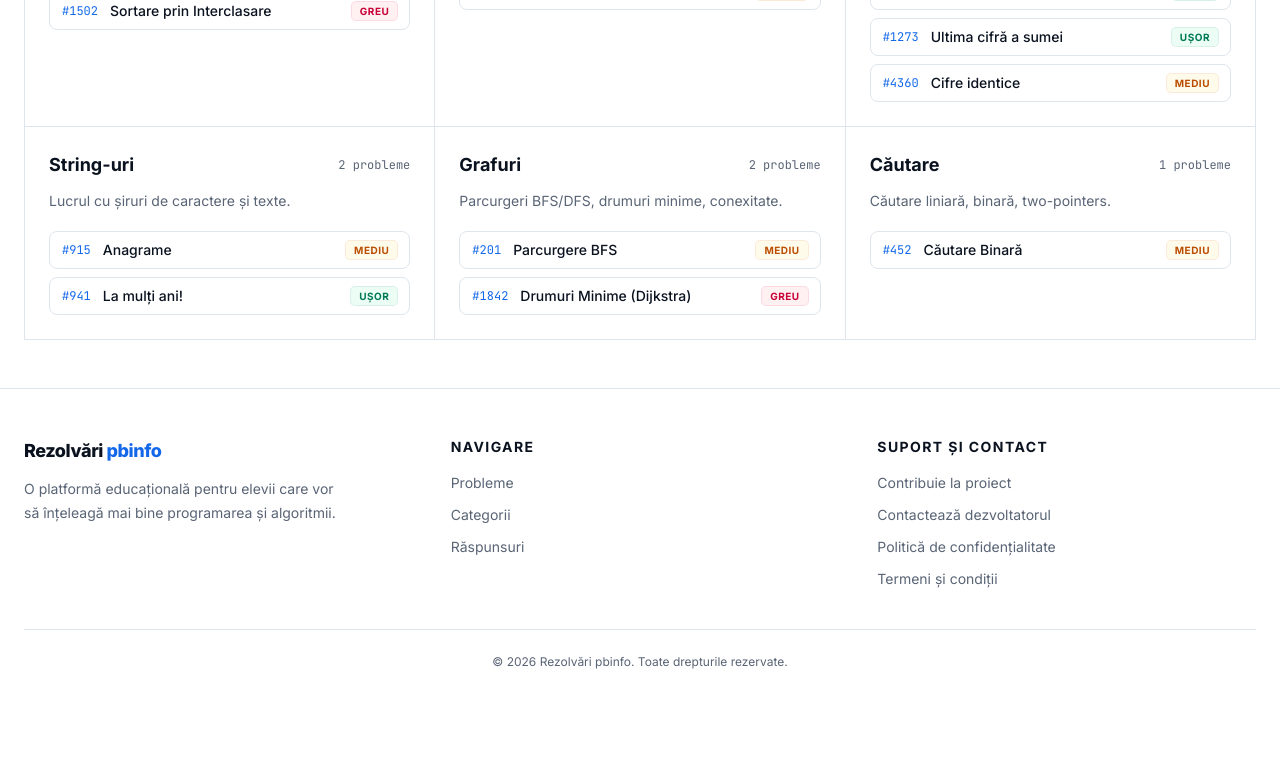
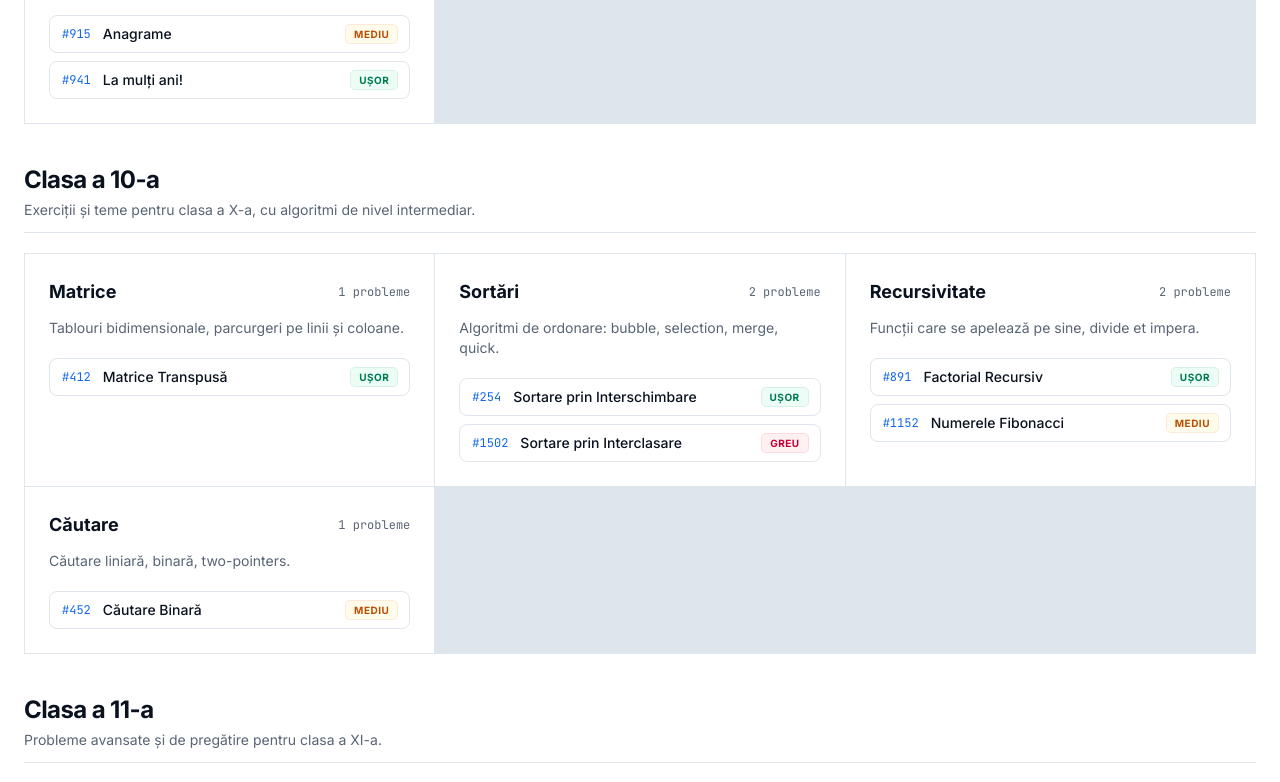
Before and after one commit to itsiamdev/pbinfo, a React (Vite) app: page /categorii in a window 1280 px wide. Shown: the part 940-1722 px from the top of the page. Before the commit the page ends 1658 px from the top, so only its background shows below. Built offline with nearby package versions, Linux system fonts and the light colour scheme.

Commit message:
feat: add class groups and categorize problems by class in problems data

```diff
--- a/src/data/problems.ts
+++ b/src/data/problems.ts
@@ -1,6 +1,9 @@
 export type Difficulty = "usor" | "mediu" | "greu";
 export type Category =
   | "Aritmetică"
+  | "Clasa a 9-a"
+  | "Clasa a 10-a"
+  | "Clasa a 11-a"
   | "Vectori"
   | "Matrice"
   | "Sortări"
@@ -27,6 +30,27 @@ export const DIFFICULTY_META: Record<Difficulty, { label: string; color: string
   usor: { label: "Ușor", color: "emerald" },
   mediu: { label: "Mediu", color: "amber" },
   greu: { label: "Greu", color: "rose" },
+};
+
+export const CLASS_GROUPS = [
+  {
+    name: "Clasa a 9-a",
+    description: "Probleme de bază pentru pregătirea la informatică în clasa a IX-a.",
+  },
+  {
+    name: "Clasa a 10-a",
+    description: "Exerciții și teme pentru clasa a X-a, cu algoritmi de nivel intermediar.",
+  },
+  {
+    name: "Clasa a 11-a",
+    description: "Probleme avansate și de pregătire pentru clasa a XI-a.",
+  },
+] as const;
+
+export const CATEGORY_BY_CLASS: Record<(typeof CLASS_GROUPS)[number]["name"], Category[]> = {
+  "Clasa a 9-a": ["Aritmetică", "Cifre", "Vectori", "String-uri"],
+  "Clasa a 10-a": ["Matrice", "Sortări", "Căutare", "Recursivitate"],
+  "Clasa a 11-a": ["Grafuri"],
 };
 
 export const CATEGORIES: { name: Category; description: string }[] = [
--- a/src/routes/categorii.tsx
+++ b/src/routes/categorii.tsx
@@ -1,6 +1,12 @@
 import { createFileRoute, Link } from "@tanstack/react-router";
 import { Navbar } from "@/components/Navbar";
-import { CATEGORIES, getProblems, type Problem } from "@/data/problems";
+import {
+  CATEGORY_BY_CLASS,
+  CATEGORIES,
+  CLASS_GROUPS,
+  getProblems,
+  type Problem,
+} from "@/data/problems";
 import { DifficultyBadge } from "@/components/DifficultyBadge";
 import { Footer } from "@/components/Footer";
 
@@ -23,10 +29,15 @@ export const Route = createFileRoute("/categorii")({
 
 function CategoriiPage() {
   const { problems } = Route.useLoaderData() as { problems: Problem[] };
-  const categories = CATEGORIES.map((cat) => ({
+  const groupedCategories = CLASS_GROUPS.map((group) => ({
+    ...group,
+    categories: CATEGORIES.filter((cat) => CATEGORY_BY_CLASS[group.name].includes(cat.name)).map(
+      (cat) => ({
         ...cat,
         problems: problems.filter((problem) => problem.category === cat.name),
-  })).filter((cat) => cat.problems.length > 0);
+      }),
+    ),
+  }));
 
   return (
     <div className="min-h-screen bg-background text-foreground">
@@ -47,15 +58,23 @@ function CategoriiPage() {
         </div>
       </header>
 
-      <main className="mx-auto max-w-7xl px-6 py-12">
+      <main className="mx-auto max-w-7xl space-y-10 px-6 py-12">
+        {groupedCategories.map((group) => (
+          <section key={group.name} className="space-y-5">
+            <div className="border-b border-border pb-3">
+              <h2 className="text-2xl font-bold tracking-tight text-foreground">{group.name}</h2>
+              <p className="mt-1 text-sm text-muted-foreground">{group.description}</p>
+            </div>
+
             <div className="grid grid-cols-1 gap-px border border-border bg-border md:grid-cols-2 lg:grid-cols-3">
-          {categories.map((cat) => {
+              {group.categories.map((cat) => {
+                const totalProblems = cat.problems.length;
                 return (
                   <section key={cat.name} className="bg-background p-6">
                     <div className="mb-3 flex items-center justify-between">
-                  <h2 className="text-lg font-bold text-foreground">{cat.name}</h2>
+                      <h3 className="text-lg font-bold text-foreground">{cat.name}</h3>
                       <span className="font-mono text-xs text-muted-foreground">
-                    {cat.problems.length} probleme
+                        {totalProblems} probleme
                       </span>
                     </div>
                     <p className="mb-5 text-sm text-muted-foreground">{cat.description}</p>
@@ -75,7 +94,7 @@ function CategoriiPage() {
                           </Link>
                         </li>
                       ))}
-                  {cat.problems.length === 0 && (
+                      {totalProblems === 0 && (
                         <li className="text-xs italic text-muted-foreground">În curând...</li>
                       )}
                     </ul>
@@ -83,6 +102,8 @@ function CategoriiPage() {
                 );
               })}
             </div>
+          </section>
+        ))}
       </main>
       <Footer />
     </div>
--- a/src/routes/raspunsuri.tsx
+++ b/src/routes/raspunsuri.tsx
@@ -1,6 +1,12 @@
 import { createFileRoute, Link, Outlet, useMatchRoute } from "@tanstack/react-router";
 import { Navbar } from "@/components/Navbar";
-import { CATEGORIES, getProblems, type Problem } from "@/data/problems";
+import {
+  CATEGORY_BY_CLASS,
+  CATEGORIES,
+  CLASS_GROUPS,
+  getProblems,
+  type Problem,
+} from "@/data/problems";
 import { DifficultyBadge } from "@/components/DifficultyBadge";
 import { Footer } from "@/components/Footer";
 
@@ -34,10 +40,15 @@ function RăspunsuriLayout() {
 
 function RăspunsuriListPage() {
   const { problems } = Route.useLoaderData() as { problems: Problem[] };
-  const categories = CATEGORIES.map((cat) => ({
+  const groupedCategories = CLASS_GROUPS.map((group) => ({
+    ...group,
+    categories: CATEGORIES.filter((cat) => CATEGORY_BY_CLASS[group.name].includes(cat.name)).map(
+      (cat) => ({
         ...cat,
         problems: problems.filter((problem) => problem.category === cat.name),
-  })).filter((cat) => cat.problems.length > 0);
+      }),
+    ),
+  }));
 
   return (
     <div className="min-h-screen bg-background text-foreground">
@@ -58,15 +69,23 @@ function RăspunsuriListPage() {
         </div>
       </header>
 
-      <main className="mx-auto max-w-7xl px-6 py-12">
+      <main className="mx-auto max-w-7xl space-y-10 px-6 py-12">
+        {groupedCategories.map((group) => (
+          <section key={group.name} className="space-y-5">
+            <div className="border-b border-border pb-3">
+              <h2 className="text-2xl font-bold tracking-tight text-foreground">{group.name}</h2>
+              <p className="mt-1 text-sm text-muted-foreground">{group.description}</p>
+            </div>
+
             <div className="grid grid-cols-1 gap-px border border-border bg-border md:grid-cols-2 lg:grid-cols-3">
-          {categories.map((cat) => {
+              {group.categories.map((cat) => {
+                const totalProblems = cat.problems.length;
                 return (
                   <section key={cat.name} className="bg-background p-6">
                     <div className="mb-3 flex items-center justify-between">
-                  <h2 className="text-lg font-bold text-foreground">{cat.name}</h2>
+                      <h3 className="text-lg font-bold text-foreground">{cat.name}</h3>
                       <span className="font-mono text-xs text-muted-foreground">
-                    {cat.problems.length} probleme
+                        {totalProblems} probleme
                       </span>
                     </div>
                     <p className="mb-5 text-sm text-muted-foreground">{cat.description}</p>
@@ -86,7 +105,7 @@ function RăspunsuriListPage() {
                           </Link>
                         </li>
                       ))}
-                  {cat.problems.length === 0 && (
+                      {totalProblems === 0 && (
                         <li className="text-xs italic text-muted-foreground">În curând...</li>
                       )}
                     </ul>
@@ -94,6 +113,8 @@ function RăspunsuriListPage() {
                 );
               })}
             </div>
+          </section>
+        ))}
       </main>
 
       <Footer />
```
Lines whose indentation alone changed are shown as unchanged.
